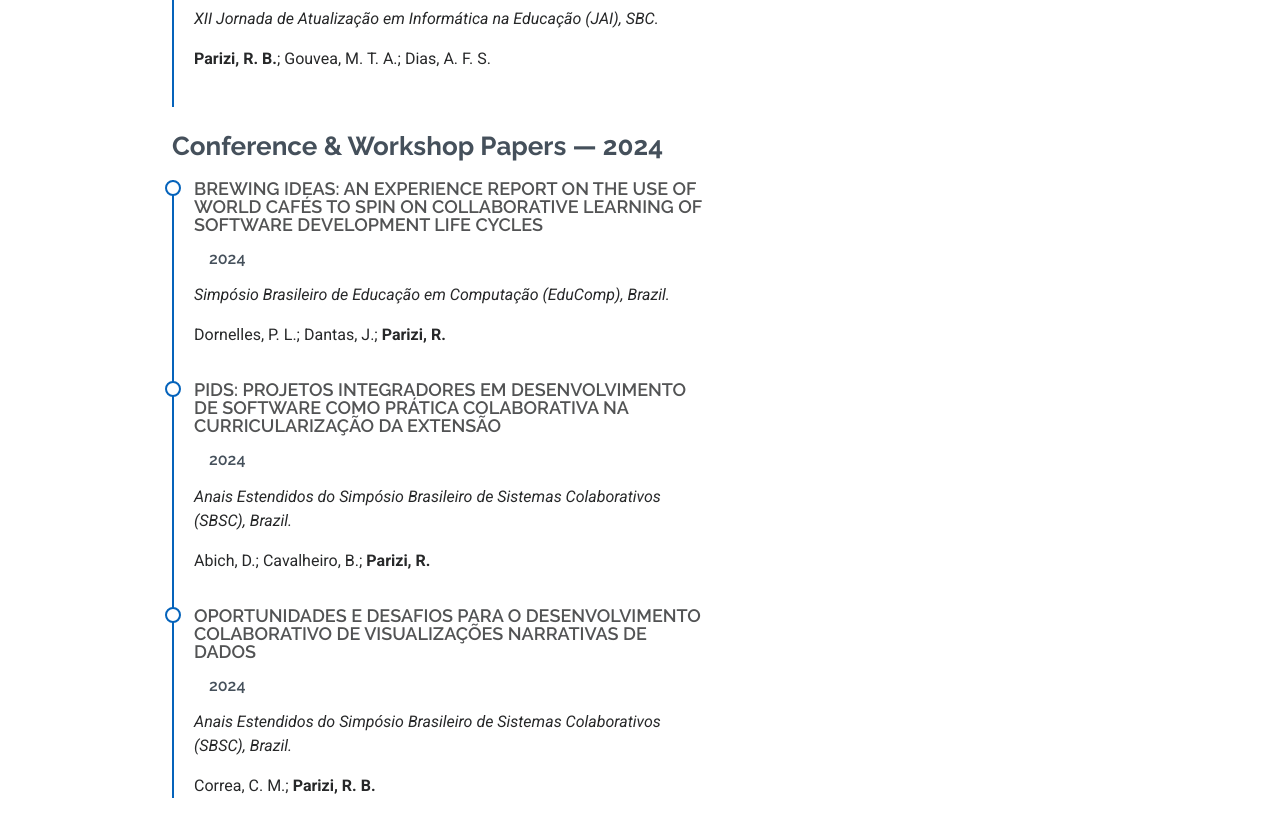
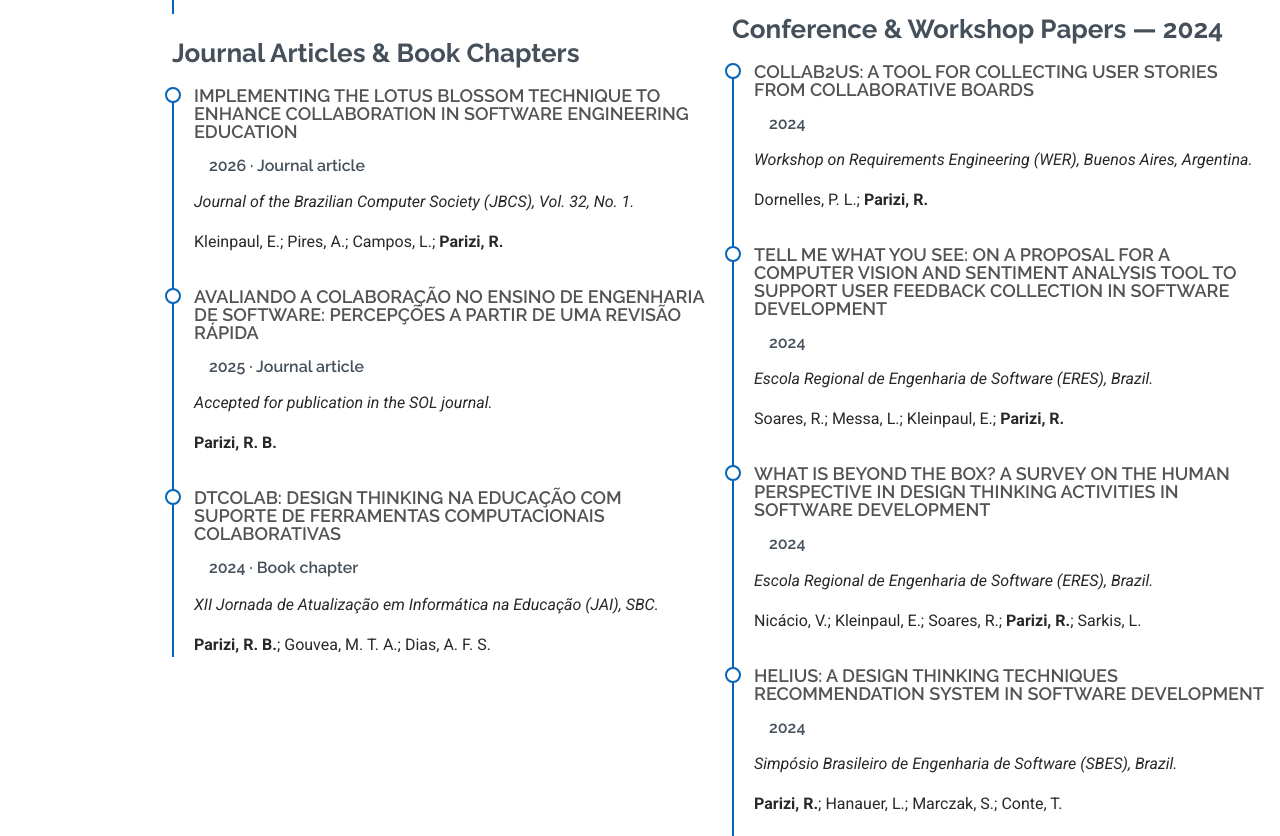
Before and after one commit to rafaelparizi/rafaelparizi.github.io, a plain HTML site: page index.html in a window 1280 px wide. Shown: the part 6454-7290 px from the top of the page. Drawn offline with Linux system fonts and the light colour scheme.

Commit message:
Update publications from Lattes: add SBES/JBCS 2026 and missing 2024 papers
Co-Authored-By: Claude Sonnet 5.5 <noreply@anthropic.com>

```diff
--- a/assets/js/i18n.js
+++ b/assets/js/i18n.js
@@ -261,6 +261,39 @@
       en: "Simpósio Brasileiro de Sistemas Colaborativos (SBSC), Brazil.",
       pt: "Simpósio Brasileiro de Sistemas Colaborativos (SBSC), Brasil."
     },
+    "pub.i14.venue": {
+      en: "Simpósio Brasileiro de Engenharia de Software (SBES), São Paulo, Brazil.",
+      pt: "Simpósio Brasileiro de Engenharia de Software (SBES), São Paulo, Brasil."
+    },
+    "pub.i15.venue": {
+      en: "Simpósio Brasileiro de Engenharia de Software (SBES), São Paulo, Brazil.",
+      pt: "Simpósio Brasileiro de Engenharia de Software (SBES), São Paulo, Brasil."
+    },
+    "pub.i16.meta": { en: "2026 · Journal article", pt: "2026 · Artigo em periódico" },
+    "pub.i16.venue": {
+      en: "Journal of the Brazilian Computer Society (JBCS), Vol. 32, No. 1.",
+      pt: "Journal of the Brazilian Computer Society (JBCS), Vol. 32, Nº 1."
+    },
+    "pub.i17.venue": {
+      en: "Simpósio Brasileiro de Engenharia de Software (SBES), Brazil.",
+      pt: "Simpósio Brasileiro de Engenharia de Software (SBES), Brasil."
+    },
+    "pub.i18.venue": {
+      en: "Simpósio Brasileiro de Engenharia de Software (SBES), Brazil.",
+      pt: "Simpósio Brasileiro de Engenharia de Software (SBES), Brasil."
+    },
+    "pub.i19.venue": {
+      en: "Escola Regional de Engenharia de Software (ERES), Brazil.",
+      pt: "Escola Regional de Engenharia de Software (ERES), Brasil."
+    },
+    "pub.i20.venue": {
+      en: "Escola Regional de Engenharia de Software (ERES), Brazil.",
+      pt: "Escola Regional de Engenharia de Software (ERES), Brasil."
+    },
+    "pub.i21.venue": {
+      en: "Workshop on Requirements Engineering (WER), Buenos Aires, Argentina.",
+      pt: "Workshop on Requirements Engineering (WER), Buenos Aires, Argentina."
+    },
 
     /* Academic Service */
     "service.title": { en: "Academic Service & Recognition", pt: "Atuação Acadêmica e Reconhecimento" },
--- a/index.html
+++ b/index.html
@@ -529,6 +529,23 @@
             <h3 class="resume-title" data-i18n="pub.col1title2026">Conference &amp; Workshop Papers — 2026</h3>
 
             <div class="resume-item">
+              <h4>Let's plAI: A Case Study on AI-Assisted Game Creation in Software Engineering Education</h4>
+              <h5>2026</h5>
+              <p><em data-i18n="pub.i14.venue">Simpósio Brasileiro de Engenharia de Software (SBES), São Paulo,
+                  Brazil.</em></p>
+              <p><strong>Parizi, R. B.</strong>; Campos, L. A.; Fonseca, A. P.; Kleinpaul, E.</p>
+            </div><!-- End Resume Item -->
+
+            <div class="resume-item">
+              <h4>Scientific Collaboration in Brazilian Software Engineering: A Longitudinal Analysis of the SBES
+                Coauthorship Network (1987–2025)</h4>
+              <h5>2026</h5>
+              <p><em data-i18n="pub.i15.venue">Simpósio Brasileiro de Engenharia de Software (SBES), São Paulo,
+                  Brazil.</em></p>
+              <p>Bordin, A. S.; Garcia, L. C. M.; <strong>Parizi, R. B.</strong></p>
+            </div><!-- End Resume Item -->
+
+            <div class="resume-item">
               <h4>Rubricas para Avaliação da Colaboração em Desenvolvimento de Software: Evidências a partir de uma
                 Disciplina Mediada pelo Lean Inception</h4>
               <h5>2026</h5>
@@ -557,6 +574,14 @@
             <h3 class="resume-title mt-4" data-i18n="pub.col1title">Journal Articles &amp; Book Chapters</h3>
 
             <div class="resume-item">
+              <h4>Implementing the Lotus Blossom Technique to Enhance Collaboration in Software Engineering Education
+              </h4>
+              <h5 data-i18n="pub.i16.meta">2026 · Journal article</h5>
+              <p><em data-i18n="pub.i16.venue">Journal of the Brazilian Computer Society (JBCS), Vol. 32, No. 1.</em></p>
+              <p>Kleinpaul, E.; Pires, A.; Campos, L.; <strong>Parizi, R.</strong></p>
+            </div><!-- End Resume Item -->
+
+            <div class="resume-item">
               <h4>Avaliando a Colaboração no Ensino de Engenharia de Software: Percepções a partir de uma Revisão
                 Rápida</h4>
               <h5 data-i18n="pub.i1.meta">2025 · Journal article</h5>
@@ -569,33 +594,6 @@
               <h5 data-i18n="pub.i2.meta">2024 · Book chapter</h5>
               <p><em>XII Jornada de Atualização em Informática na Educação (JAI), SBC.</em></p>
               <p><strong>Parizi, R. B.</strong>; Gouvea, M. T. A.; Dias, A. F. S.</p>
-            </div><!-- End Resume Item -->
-
-            <h3 class="resume-title mt-4" data-i18n="pub.col1title2024">Conference &amp; Workshop Papers — 2024</h3>
-
-            <div class="resume-item">
-              <h4>Brewing Ideas: An Experience Report on the Use of World Cafés to Spin on Collaborative Learning of
-                Software Development Life Cycles</h4>
-              <h5>2024</h5>
-              <p><em data-i18n="pub.i3.venue">Simpósio Brasileiro de Educação em Computação (EduComp), Brazil.</em></p>
-              <p>Dornelles, P. L.; Dantas, J.; <strong>Parizi, R.</strong></p>
-            </div><!-- End Resume Item -->
-
-            <div class="resume-item">
-              <h4>PIDS: Projetos Integradores em Desenvolvimento de Software como Prática Colaborativa na
-                Curricularização da Extensão</h4>
-              <h5>2024</h5>
-              <p><em data-i18n="pub.i4.venue">Anais Estendidos do Simpósio Brasileiro de Sistemas Colaborativos (SBSC),
-                  Brazil.</em></p>
-              <p>Abich, D.; Cavalheiro, B.; <strong>Parizi, R.</strong></p>
-            </div><!-- End Resume Item -->
-
-            <div class="resume-item">
-              <h4>Oportunidades e Desafios para o Desenvolvimento Colaborativo de Visualizações Narrativas de Dados</h4>
-              <h5>2024</h5>
-              <p><em data-i18n="pub.i5.venue">Anais Estendidos do Simpósio Brasileiro de Sistemas Colaborativos (SBSC),
-                  Brazil.</em></p>
-              <p>Correa, C. M.; <strong>Parizi, R. B.</strong></p>
             </div><!-- End Resume Item -->
 
           </div>
@@ -642,6 +640,70 @@
               <p><em data-i18n="pub.i10.venue">Brazilian Software Quality Symposium (SBQS), São José dos Campos,
                   Brazil.</em></p>
               <p>Pires, A.; Kleinpaul, E.; Campos, L.; <strong>Parizi, R. B.</strong></p>
+            </div><!-- End Resume Item -->
+
+            <h3 class="resume-title mt-4" data-i18n="pub.col1title2024">Conference &amp; Workshop Papers — 2024</h3>
+
+            <div class="resume-item">
+              <h4>Collab2US: a Tool for Collecting User Stories from Collaborative Boards</h4>
+              <h5>2024</h5>
+              <p><em data-i18n="pub.i21.venue">Workshop on Requirements Engineering (WER), Buenos Aires, Argentina.</em></p>
+              <p>Dornelles, P. L.; <strong>Parizi, R.</strong></p>
+            </div><!-- End Resume Item -->
+
+            <div class="resume-item">
+              <h4>Tell Me What You See: On a Proposal for a Computer Vision and Sentiment Analysis Tool to Support User
+                Feedback Collection in Software Development</h4>
+              <h5>2024</h5>
+              <p><em data-i18n="pub.i20.venue">Escola Regional de Engenharia de Software (ERES), Brazil.</em></p>
+              <p>Soares, R.; Messa, L.; Kleinpaul, E.; <strong>Parizi, R.</strong></p>
+            </div><!-- End Resume Item -->
+
+            <div class="resume-item">
+              <h4>What is Beyond the Box? A Survey on the Human Perspective in Design Thinking Activities in Software
+                Development</h4>
+              <h5>2024</h5>
+              <p><em data-i18n="pub.i19.venue">Escola Regional de Engenharia de Software (ERES), Brazil.</em></p>
+              <p>Nicácio, V.; Kleinpaul, E.; Soares, R.; <strong>Parizi, R.</strong>; Sarkis, L.</p>
+            </div><!-- End Resume Item -->
+
+            <div class="resume-item">
+              <h4>Helius: A Design Thinking Techniques Recommendation System in Software Development</h4>
+              <h5>2024</h5>
+              <p><em data-i18n="pub.i18.venue">Simpósio Brasileiro de Engenharia de Software (SBES), Brazil.</em></p>
+              <p><strong>Parizi, R.</strong>; Hanauer, L.; Marczak, S.; Conte, T.</p>
+            </div><!-- End Resume Item -->
+
+            <div class="resume-item">
+              <h4>Fostering Collaboration through Design Thinking: A Study among Software Engineering Students</h4>
+              <h5>2024</h5>
+              <p><em data-i18n="pub.i17.venue">Simpósio Brasileiro de Engenharia de Software (SBES), Brazil.</em></p>
+              <p>Abich, D.; <strong>Parizi, R.</strong>; Marczak, S.</p>
+            </div><!-- End Resume Item -->
+
+            <div class="resume-item">
+              <h4>Brewing Ideas: An Experience Report on the Use of World Cafés to Spin on Collaborative Learning of
+                Software Development Life Cycles</h4>
+              <h5>2024</h5>
+              <p><em data-i18n="pub.i3.venue">Simpósio Brasileiro de Educação em Computação (EduComp), Brazil.</em></p>
+              <p>Dornelles, P. L.; Dantas, J.; <strong>Parizi, R.</strong></p>
+            </div><!-- End Resume Item -->
+
+            <div class="resume-item">
+              <h4>PIDS: Projetos Integradores em Desenvolvimento de Software como Prática Colaborativa na
+                Curricularização da Extensão</h4>
+              <h5>2024</h5>
+              <p><em data-i18n="pub.i4.venue">Anais Estendidos do Simpósio Brasileiro de Sistemas Colaborativos (SBSC),
+                  Brazil.</em></p>
+              <p>Abich, D.; Cavalheiro, B.; <strong>Parizi, R.</strong></p>
+            </div><!-- End Resume Item -->
+
+            <div class="resume-item">
+              <h4>Oportunidades e Desafios para o Desenvolvimento Colaborativo de Visualizações Narrativas de Dados</h4>
+              <h5>2024</h5>
+              <p><em data-i18n="pub.i5.venue">Anais Estendidos do Simpósio Brasileiro de Sistemas Colaborativos (SBSC),
+                  Brazil.</em></p>
+              <p>Correa, C. M.; <strong>Parizi, R. B.</strong></p>
             </div><!-- End Resume Item -->
 
           </div>
```
